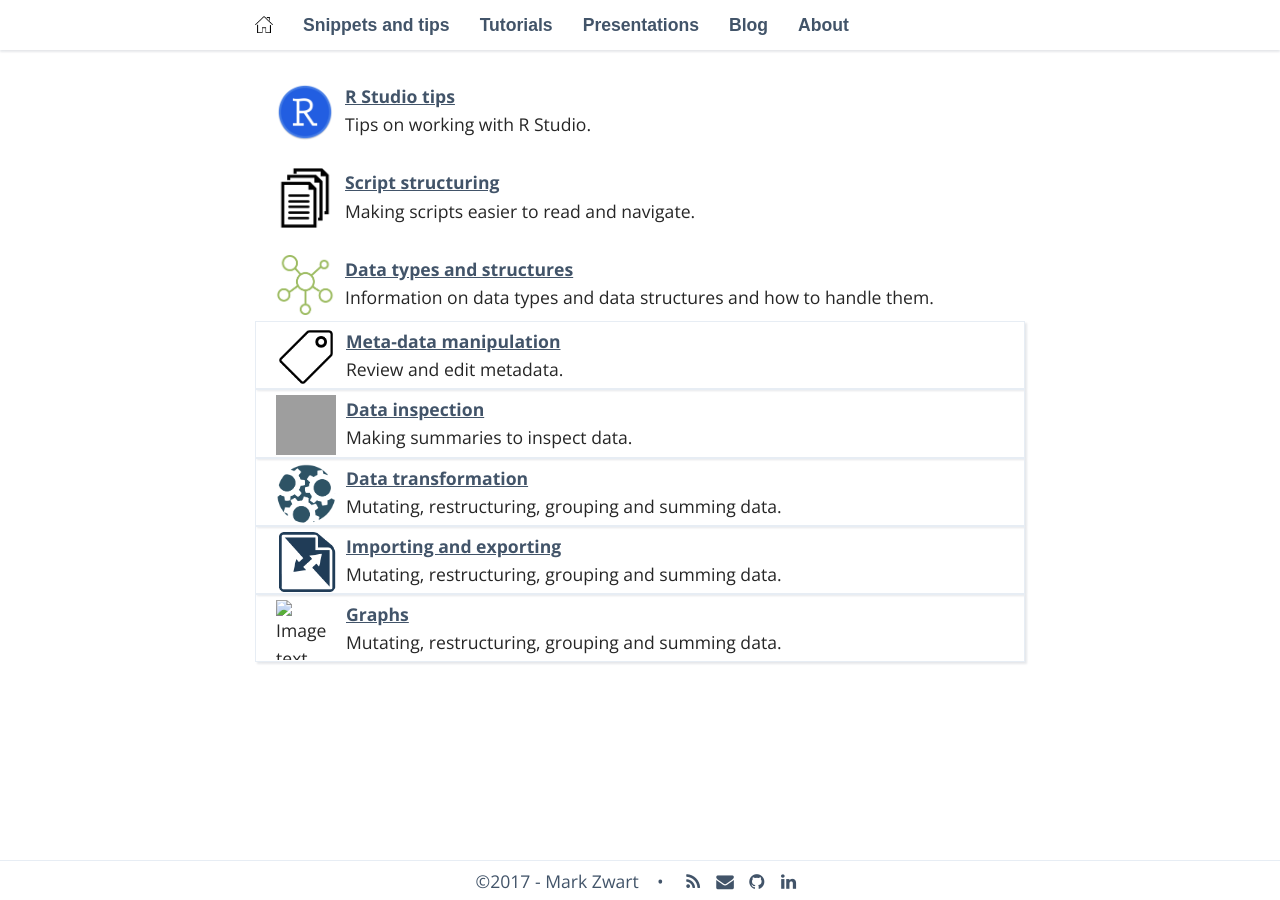
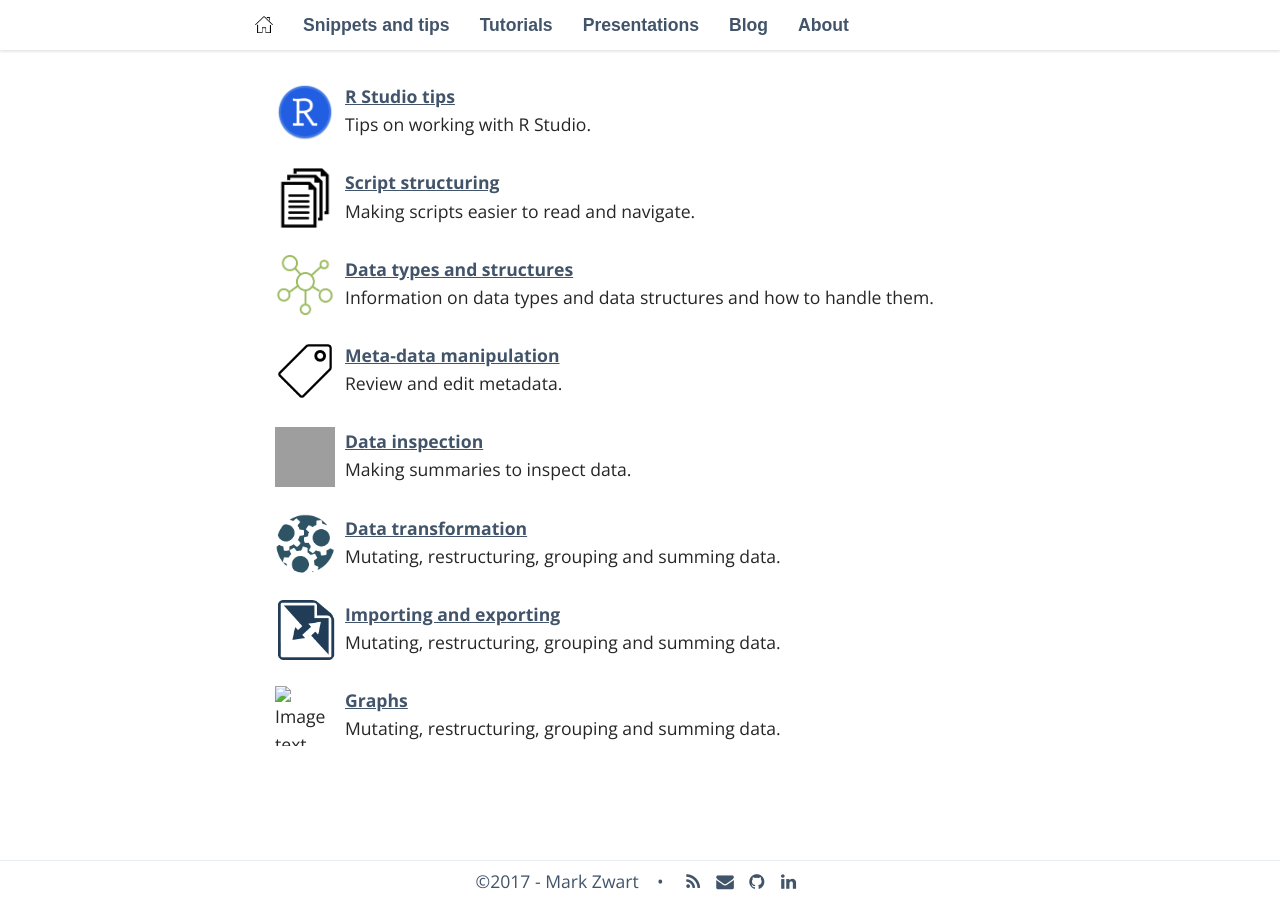
Before and after one commit to mark-me/mark-me.github.io, a Jekyll site: the page built from _pages/01-snippets-and-tips.md, in a window 1280 px wide and 900 px high, scrolled down 269 px. Built offline with Jekyll 4.4.1, drawn with Linux system fonts in a browser that asks for light colours; nearby versions of some CDN libraries; some web fonts are replaced; comment, search, counter and statistics services are not loaded; grey boxes are pictures that could not be loaded.

Commit message:
Changing snippet index

```diff
--- a/_pages/01-snippets-and-tips.md
+++ b/_pages/01-snippets-and-tips.md
@@ -26,35 +26,35 @@ Information on data types and data structures and how to handle them.
 <br>
 </div>
 
-<div class="boxed">
+<div class="boxed_page">
 <img src="/_pages/snippets-and-tips/meta-data.png" alt="Image text" style="margin: 0px 10px" width="60" height="60" align="left"/>
 <a href="/meta-data-manipulation/">Meta-data manipulation</a><br>
 Review and edit metadata.
 <br>
 </div>
 
-<div class="boxed">
+<div class="boxed_page">
 <img src="/_pages/snippets-and-tips/data-inspection.png" alt="Image text" style="margin: 0px 10px" width="60" height="60" align="left"/>
 <a href="/meta-data-manipulation/">Data inspection</a><br>
 Making summaries to inspect data.
 <br>
 </div>
 
-<div class="boxed">
+<div class="boxed_page">
 <img src="/_pages/snippets-and-tips/data-transformation.png" alt="Image text" style="margin: 0px 10px" width="60" height="60" align="left"/>
 <a href="/script-structuring/">Data transformation</a><br>
 Mutating, restructuring, grouping and summing data.
 <br>
 </div>
 
-<div class="boxed">
+<div class="boxed_page">
 <img src="/_pages/snippets-and-tips/importing-exporting.png" alt="Image text" style="margin: 0px 10px" width="60" height="60" align="left"/>
 <a href="/importing-exporting/">Importing and exporting</a><br>
 Mutating, restructuring, grouping and summing data.
 <br>
 </div>
 
-<div class="boxed">
+<div class="boxed_page">
 <img src="/_pages/snippets-and-tips/graphs.png" alt="Image text" style="margin: 0px 10px" width="60" height="60" align="left"/>
 <a href="/graphs/">Graphs</a><br>
 Mutating, restructuring, grouping and summing data.
```
